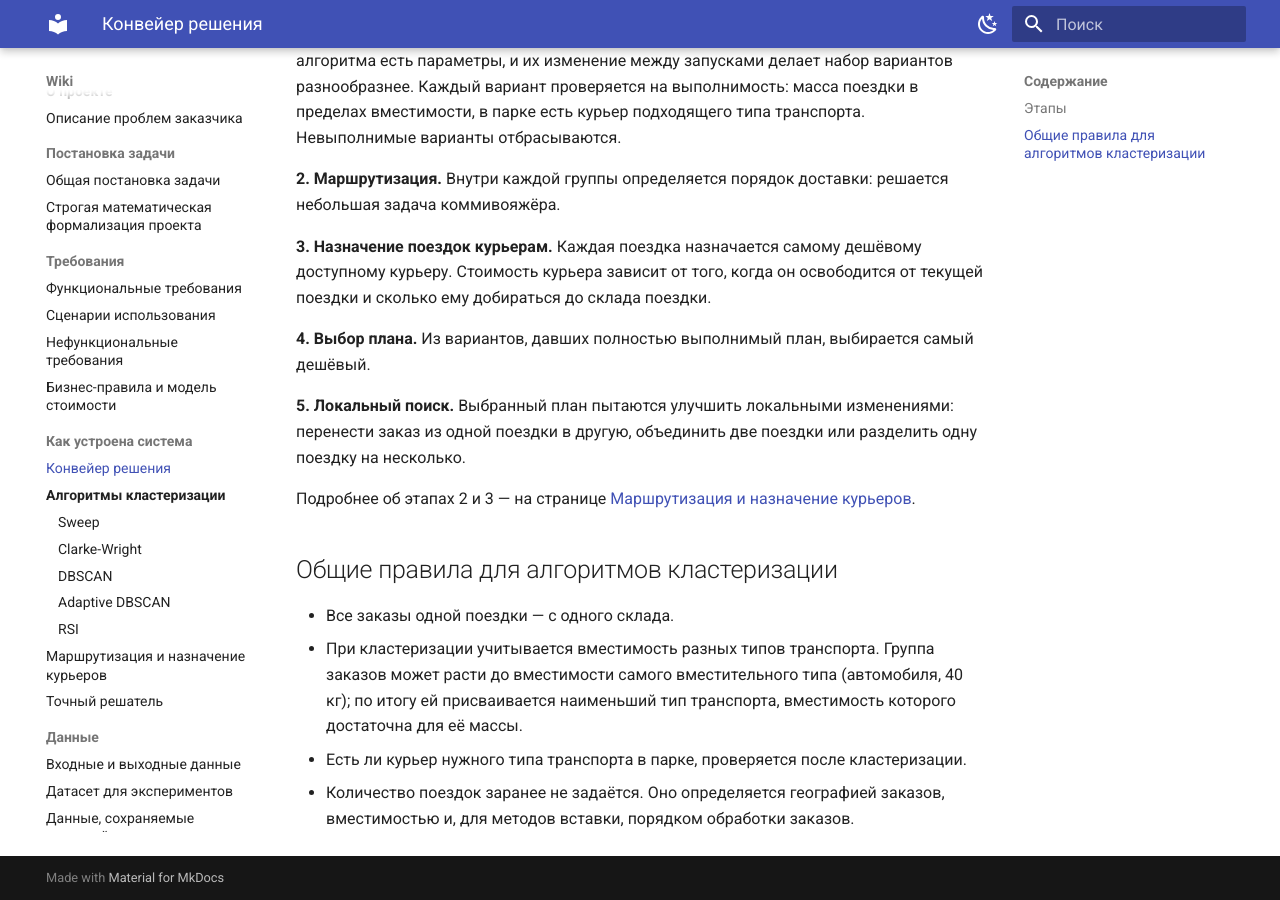
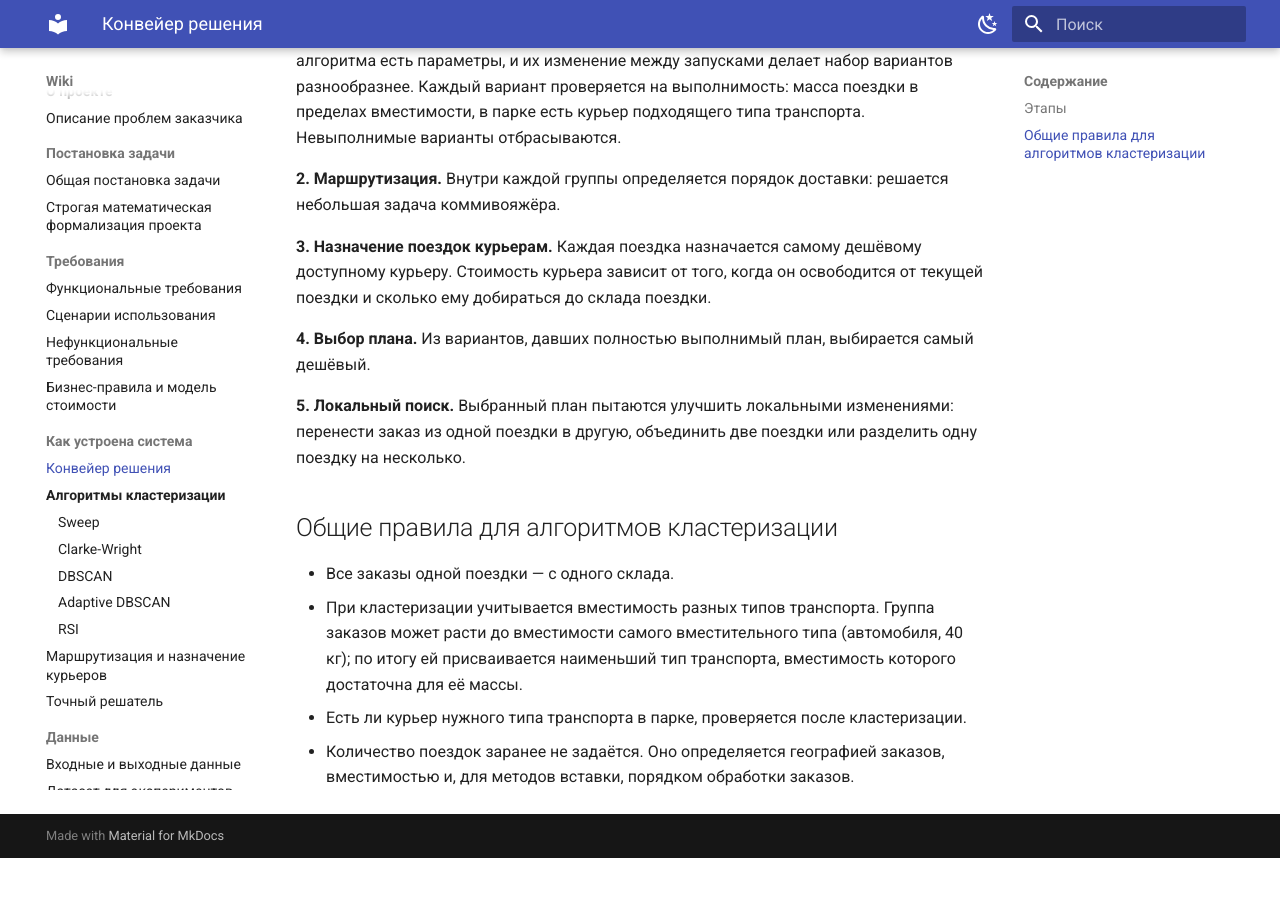
Before and after one commit to ivanovvaak/QDeepWiki, an MkDocs documentation site: the page built from docs/system/pipeline.md, in a window 1280 px wide and 900 px high, scrolled down 509 px. Built offline with MkDocs 1.6.1 and Material for MkDocs 9.7.7, drawn with Linux system fonts in a browser that asks for light colours; after the commit the page ends 1367 px from its top, so only the background shows below that.

Commit message:
Правка в конвейере решения

```diff
--- a/docs/system/pipeline.md
+++ b/docs/system/pipeline.md
@@ -16,8 +16,6 @@
 
 **5. Локальный поиск.** Выбранный план пытаются улучшить локальными изменениями: перенести заказ из одной поездки в другую, объединить две поездки или разделить одну поездку на несколько.
 
-Подробнее об этапах 2 и 3 — на странице [Маршрутизация и назначение курьеров](routing.md).
-
 ## Общие правила для алгоритмов кластеризации
 
 - Все заказы одной поездки — с одного склада.
```
